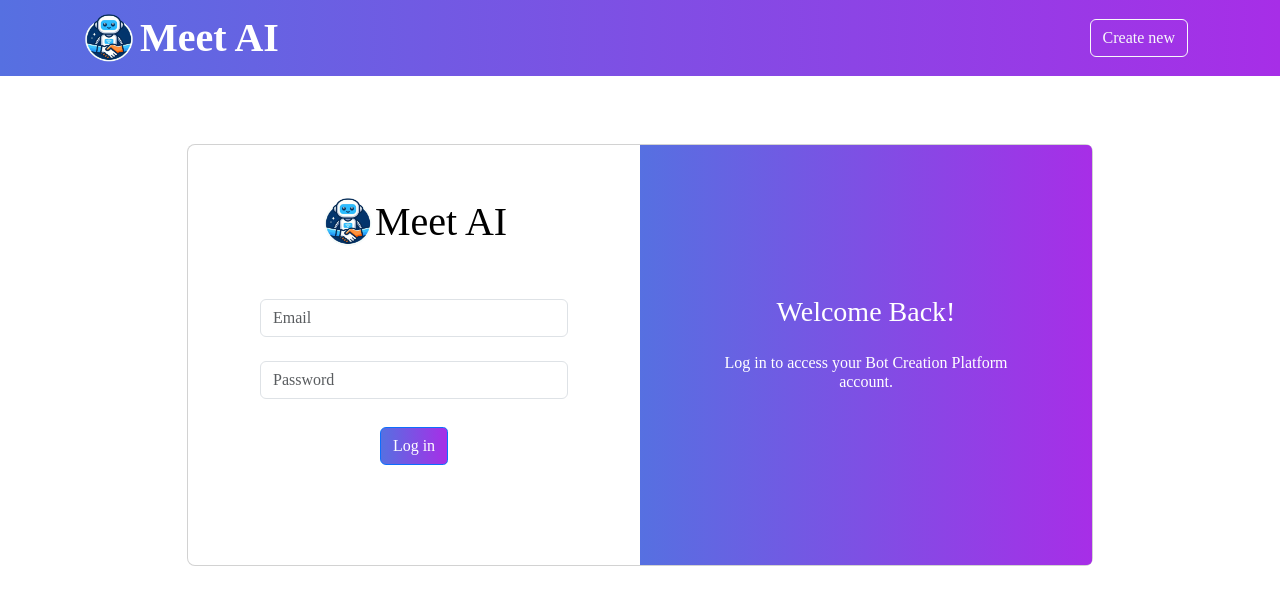
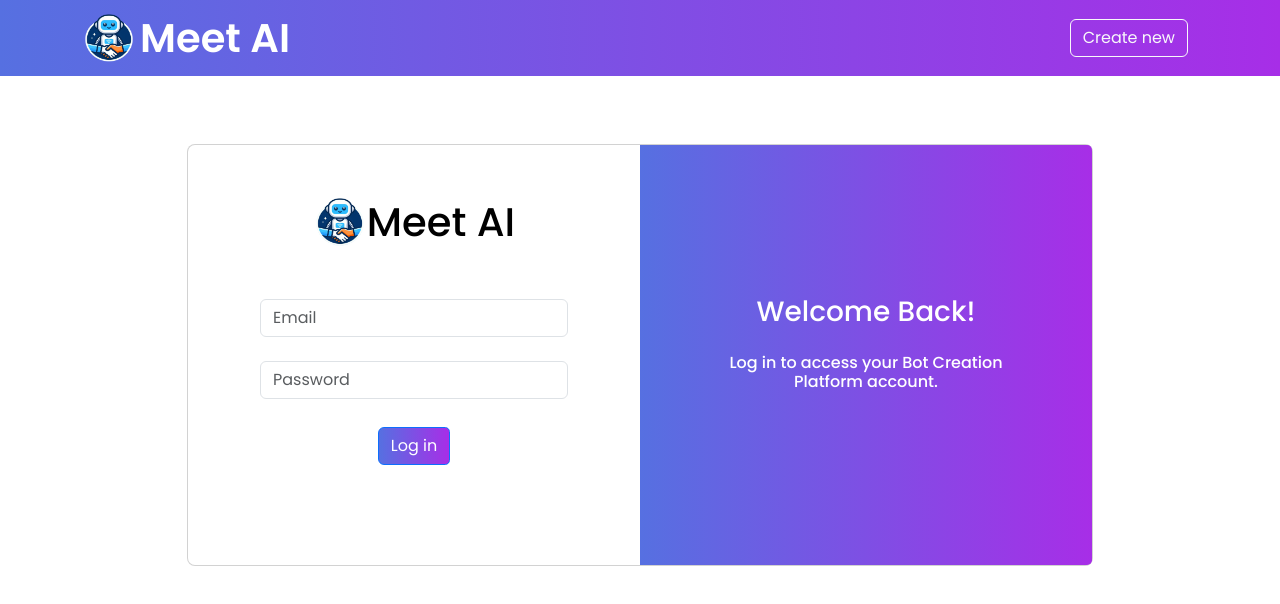
Before and after one commit to rajsuhagiya/meetai-react, a React (Create React App) app: page /login in a window 1280 px wide. Shown: the top 604 px of the page. Built offline with nearby package versions, Linux system fonts and the light colour scheme.

Commit message:
added a font family

```diff
--- a/src/App.css
+++ b/src/App.css
@@ -1,3 +1,5 @@
+@import url("https://fonts.googleapis.com/css2?family=Poppins:ital,wght@0,100;0,200;0,300;0,400;0,500;0,600;0,700;0,800;0,900;1,100;1,200;1,300;1,400;1,500;1,600;1,700;1,800;1,900&display=swap");
+
 * {
   font-family: "Poppins";
 }
```
